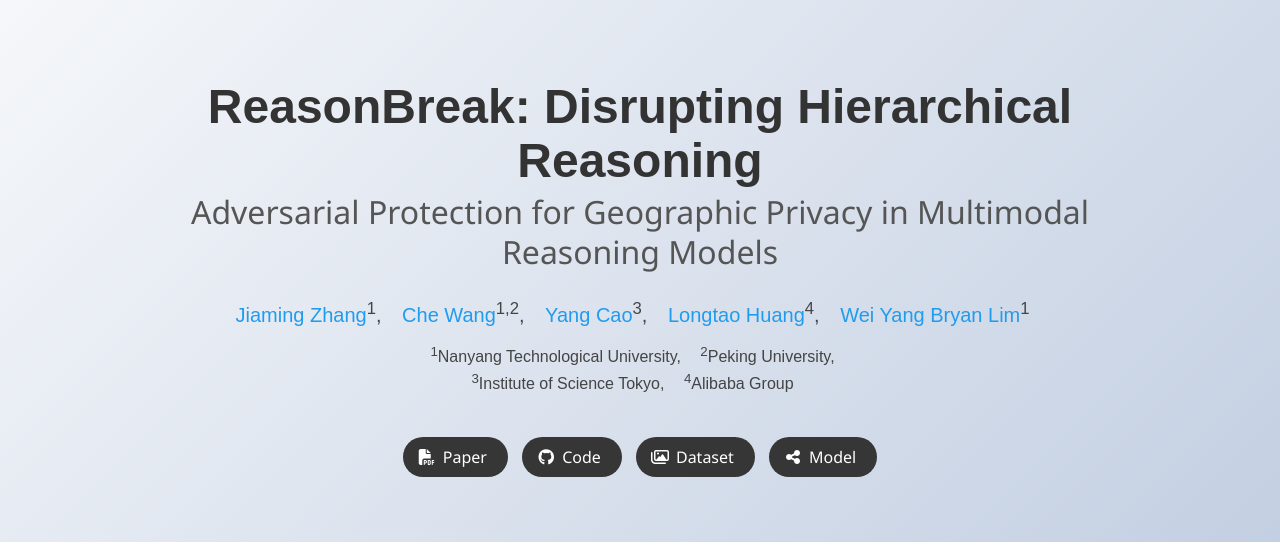
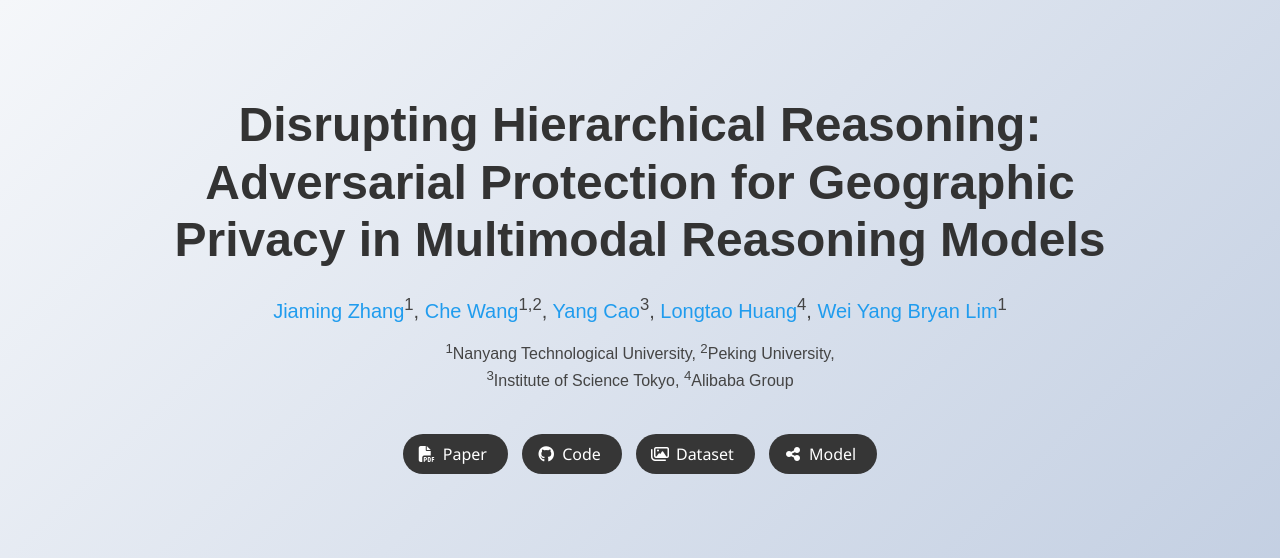
Before and after one commit to jiamingzhang94/jiamingzhang94.github.io, a Jekyll site: the page reasonbreak/index.html, which Jekyll copies as it is, in a window 1280 px wide. Shown: the top 558 px of the page. Built offline with Jekyll 4.4.1, drawn with Linux system fonts in a browser that asks for light colours; some web fonts are replaced; a style sheet for code colours, icons or effects is not loaded; some of the changed text lies outside the part shown; grey boxes are pictures that could not be loaded.

Commit message:
reasonbreak

```diff
--- a/reasonbreak/index.html
+++ b/reasonbreak/index.html
@@ -3,10 +3,10 @@
 <head>
   <meta charset="utf-8">
   <meta name="description"
-        content="ReasonBreak: Disrupting Hierarchical Reasoning for Geographic Privacy Protection in Multimodal Reasoning Models">
+        content="Disrupting Hierarchical Reasoning: Adversarial Protection for Geographic Privacy in Multimodal Reasoning Models">
   <meta name="keywords" content="Adversarial Attack, Privacy Protection, Multimodal Large Reasoning Models, MLRM, Geographic Privacy">
   <meta name="viewport" content="width=device-width, initial-scale=1">
-  <title>ReasonBreak: Disrupting Hierarchical Reasoning</title>
+  <title>Disrupting Hierarchical Reasoning: Adversarial Protection for Geographic Privacy in Multimodal Reasoning Models</title>
 
   <link href="https://fonts.googleapis.com/css?family=Google+Sans|Noto+Sans|Castoro"
         rel="stylesheet">
@@ -23,34 +23,23 @@
 
     .hero {
       background: linear-gradient(135deg, #f5f7fa 0%, #c3cfe2 100%);
-      padding-top: 2rem;
+      padding-top: 3rem;
+      padding-bottom: 3rem;
     }
 
     h1.title {
       font-family: 'Google Sans', sans-serif;
       font-weight: 700;
       color: #333;
-    }
-
-    .subtitle {
-      color: #555;
-      font-weight: 400;
-    }
-
-    .publication-title {
-      font-size: 2.5rem;
-      margin-bottom: 1rem;
+      font-size: 2.5rem; /* Adjusted for longer title */
+      line-height: 1.2;
     }
 
     .publication-authors {
       font-family: 'Google Sans', sans-serif;
-      font-size: 1.2rem;
+      font-size: 1.25rem;
       color: #444;
-    }
-
-    .author-block {
-      display: inline-block;
-      margin-right: 15px;
+      margin-top: 1.5rem;
     }
 
     .publication-authors a {
@@ -73,50 +62,31 @@
       color: #444;
     }
 
-    .teaser-img {
+    .teaser-img, .framework-img, .results-img {
       width: 100%;
-      border-radius: 10px;
+      border-radius: 5px;
       box-shadow: 0 4px 8px 0 rgba(0,0,0,0.1);
-      margin-bottom: 15px;
+      margin-bottom: 10px;
     }
 
     .figure-caption {
       font-size: 0.95rem;
       color: #666;
-      font-style: italic;
+      text-align: center;
       margin-top: 10px;
+      margin-bottom: 10px;
     }
 
-    .results-table {
-      width: 100%;
-      border-collapse: collapse;
-      margin: 20px 0;
-      font-size: 0.95rem;
-      box-shadow: 0 2px 4px rgba(0,0,0,0.05);
+    .section-title {
+      margin-bottom: 2rem;
+      color: #333;
+      font-weight: 600;
     }
 
-    .results-table th {
-      background-color: #f5f5f5;
-      border-top: 2px solid #333;
-      border-bottom: 1px solid #333;
-      padding: 12px;
-      text-align: center;
-      font-weight: 700;
-    }
-
-    .results-table td {
-      border-bottom: 1px solid #ddd;
-      padding: 10px;
-      text-align: center;
-    }
-
-    .results-table tr:last-child td {
-      border-bottom: 2px solid #333;
-    }
-
-    .results-table .highlight {
-      font-weight: bold;
-      background-color: #e8f5e9;
+    .footer {
+        padding: 3rem 1.5rem 3rem;
+        background-color: #f5f5f5;
+        margin-top: 3rem;
     }
 
     .bibtex-section {
@@ -127,37 +97,12 @@
       font-family: 'Courier New', Courier, monospace;
       font-size: 0.9rem;
       border: 1px solid #ddd;
+      text-align: left;
     }
 
     pre {
       background: none;
       padding: 0;
-    }
-
-    .section-title {
-      margin-bottom: 1.5rem;
-      color: #333;
-    }
-
-    .footer {
-        padding: 3rem 1.5rem 3rem;
-        background-color: #f5f5f5;
-    }
-
-    /* Feature cards for Methodology */
-    .feature-card {
-      background: white;
-      border-radius: 8px;
-      padding: 1.5rem;
-      box-shadow: 0 2px 5px rgba(0,0,0,0.05);
-      height: 100%;
-      border: 1px solid #eee;
-    }
-
-    .feature-icon {
-      font-size: 2rem;
-      color: #3273dc;
-      margin-bottom: 1rem;
     }
 
   </style>
@@ -171,13 +116,10 @@
         <div class="column has-text-centered">
 
           <h1 class="title is-1 publication-title">
-            ReasonBreak: Disrupting Hierarchical Reasoning
+            Disrupting Hierarchical Reasoning: Adversarial Protection for Geographic Privacy in Multimodal Reasoning Models
           </h1>
-          <h3 class="subtitle is-3">
-            Adversarial Protection for Geographic Privacy in Multimodal Reasoning Models
-          </h3>
 
-          <div class="is-size-5 publication-authors">
+          <div class="publication-authors">
             <span class="author-block">
               <a href="#">Jiaming Zhang</a><sup>1</sup>,</span>
             <span class="author-block">
@@ -252,12 +194,11 @@
         <div class="content has-text-justified mb-4">
           <p>
             Modern Multimodal Large Reasoning Models (MLRMs) can infer precise locations from seemingly innocuous images by performing step-by-step hierarchical reasoning.
-            As shown below, models like GPT-o3 analyze environmental cues—from continental architecture to local street signs—to pinpoint locations with alarming accuracy.
           </p>
         </div>
         <img src="static/images/teaser.png" alt="Geographic Inference Vulnerability" class="teaser-img">
         <p class="figure-caption">
-          <b>Figure 1:</b> Geographic inference vulnerability in MLRMs. Given a personal image, MLRMs employ hierarchical reasoning to progressively narrow location estimates from continental to street-level precision. ReasonBreak disrupts this process by generating concept-aware perturbations targeting specific reasoning stages.
+          <b>Figure 1:</b> Geographic inference vulnerability in MLRMs. Given a personal image, MLRMs employ hierarchical reasoning to progressively narrow location estimates from continental to street-level precision.
         </p>
       </div>
     </div>
@@ -288,43 +229,15 @@
 <section class="section">
   <div class="container is-max-desktop">
     <div class="has-text-centered mb-5">
-      <h2 class="title is-3 section-title">Methodology: Concept-Aware Disruption</h2>
+      <h2 class="title is-3 section-title">Methodology</h2>
     </div>
 
-    <div class="columns is-centered mb-5">
+    <div class="columns is-centered">
       <div class="column is-10 has-text-centered">
-        <img src="static/images/framework.png" alt="ReasonBreak Framework" style="width: 100%; border-radius: 5px; border: 1px solid #eee;">
-        <p class="figure-caption">The ReasonBreak Framework Overview</p>
-      </div>
-    </div>
-
-    <div class="columns is-multiline">
-      <div class="column is-one-third">
-        <div class="feature-card has-text-centered">
-          <div class="feature-icon"><i class="fas fa-layer-group"></i></div>
-          <h4 class="title is-5">Adaptive Decomposition</h4>
-          <p class="is-size-6">
-            Systematically segments ultra-high-resolution images to isolate and preserve fine-grained geographic cues (e.g., signage, architectural details) that MLRMs exploit.
-          </p>
-        </div>
-      </div>
-      <div class="column is-one-third">
-        <div class="feature-card has-text-centered">
-          <div class="feature-icon"><i class="fas fa-bullseye"></i></div>
-          <h4 class="title is-5">Minimax Target Selection</h4>
-          <p class="is-size-6">
-            Identifies a "hard-negative prior" for each image block—an embedding maximally distant from the block's true geographic concepts—to guide the perturbation.
-          </p>
-        </div>
-      </div>
-      <div class="column is-one-third">
-        <div class="feature-card has-text-centered">
-          <div class="feature-icon"><i class="fas fa-random"></i></div>
-          <h4 class="title is-5">Concept-Aware Generation</h4>
-          <p class="is-size-6">
-            A learnable decoder synthesizes perturbations that specifically invalidate the targeted reasoning steps, cascading errors through the model's chain-of-thought.
-          </p>
-        </div>
+        <img src="static/images/framework.png" alt="ReasonBreak Framework" class="framework-img">
+        <p class="figure-caption">
+          <b>Figure 2:</b> The ReasonBreak Framework Overview. Our method employs Adaptive Decomposition to handle high-resolution inputs and Minimax Target Selection to generate concept-aware perturbations.
+        </p>
       </div>
     </div>
   </div>
@@ -335,92 +248,16 @@
     <h2 class="title is-3 has-text-centered section-title">Experimental Results</h2>
 
     <div class="columns is-centered">
-      <div class="column is-10">
+      <div class="column is-10 has-text-centered">
         <div class="content has-text-justified mb-4">
           <p>
-            We evaluated ReasonBreak on the DoxBench dataset against seven state-of-the-art MLRMs. The table below reports the <strong>Top-1 Privacy Protection Rate (PPR)</strong>. Higher values indicate stronger protection (i.e., the attack successfully prevented the model from inferring the correct location).
+            We evaluated ReasonBreak on the DoxBench dataset against seven state-of-the-art MLRMs. The results demonstrate significant improvements in privacy protection rates, particularly at finer geographic granularities (Tract and Block levels).
           </p>
         </div>
 
-        <table class="results-table">
-          <thead>
-            <tr>
-              <th rowspan="2">Model</th>
-              <th rowspan="2">Attack Method</th>
-              <th colspan="4">Top-1 Protection Rate (%)</th>
-            </tr>
-            <tr>
-              <th>Region</th>
-              <th>Metro.</th>
-              <th>Tract</th>
-              <th>Block</th>
-            </tr>
-          </thead>
-          <tbody>
-            <tr>
-              <td rowspan="2" style="vertical-align: middle;"><strong>GPT-o3</strong></td>
-              <td>AnyAttack</td>
-              <td>10.7</td>
-              <td>12.9</td>
-              <td>25.6</td>
-              <td>18.5</td>
-            </tr>
-            <tr class="highlight">
-              <td><strong>ReasonBreak (Ours)</strong></td>
-              <td><strong>11.5</strong></td>
-              <td><strong>13.7</strong></td>
-              <td><strong>31.7</strong></td>
-              <td><strong>25.9</strong></td>
-            </tr>
-            <tr>
-                <td rowspan="2" style="vertical-align: middle;"><strong>GPT-5</strong></td>
-                <td>AnyAttack</td>
-                <td>6.5</td>
-                <td>9.8</td>
-                <td>20.0</td>
-                <td>29.0</td>
-              </tr>
-              <tr class="highlight">
-                <td><strong>ReasonBreak (Ours)</strong></td>
-                <td><strong>8.0</strong></td>
-                <td><strong>9.8</strong></td>
-                <td><strong>32.9</strong></td>
-                <td><strong>29.0</strong></td>
-              </tr>
-            <tr>
-              <td rowspan="2" style="vertical-align: middle;"><strong>Gemini 2.5 Pro</strong></td>
-              <td>AnyAttack</td>
-              <td>3.2</td>
-              <td>8.9</td>
-              <td>15.9</td>
-              <td>0.0</td>
-            </tr>
-            <tr class="highlight">
-              <td><strong>ReasonBreak (Ours)</strong></td>
-              <td><strong>6.9</strong></td>
-              <td><strong>10.6</strong></td>
-              <td><strong>30.8</strong></td>
-              <td><strong>23.3</strong></td>
-            </tr>
-            <tr>
-              <td rowspan="2" style="vertical-align: middle;"><strong>QVQ-Max</strong></td>
-              <td>AnyAttack</td>
-              <td>42.9</td>
-              <td>41.9</td>
-              <td>26.2</td>
-              <td>15.4</td>
-            </tr>
-            <tr class="highlight">
-              <td><strong>ReasonBreak (Ours)</strong></td>
-              <td><strong>46.2</strong></td>
-              <td><strong>46.7</strong></td>
-              <td><strong>28.6</strong></td>
-              <td><strong>25.0</strong></td>
-            </tr>
-          </tbody>
-        </table>
-        <p class="is-size-7 has-text-centered has-text-grey">
-          *Comparison of Privacy Protection Rates (PPR) under epsilon=16/255. ReasonBreak consistently outperforms baselines, especially at finer granularities (Tract/Block).
+        <img src="static/images/results.png" alt="Main Results Table" class="results-img">
+        <p class="figure-caption">
+          <b>Table 1:</b> Privacy protection performance across geographical granularities on DoxBench.
         </p>
       </div>
     </div>
```
Also changed, not shown: other parts of reasonbreak/index.html (+1 -1 lines).
